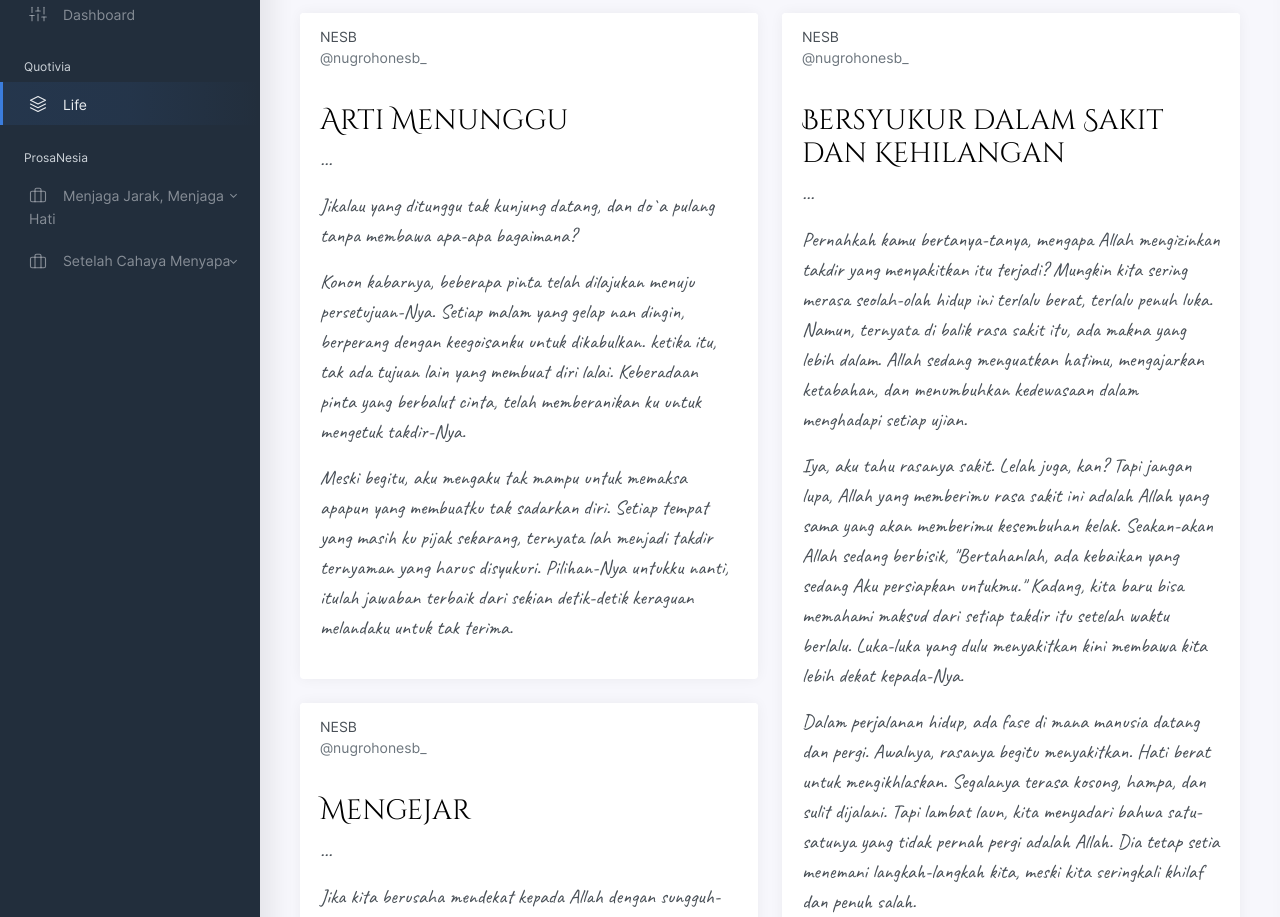
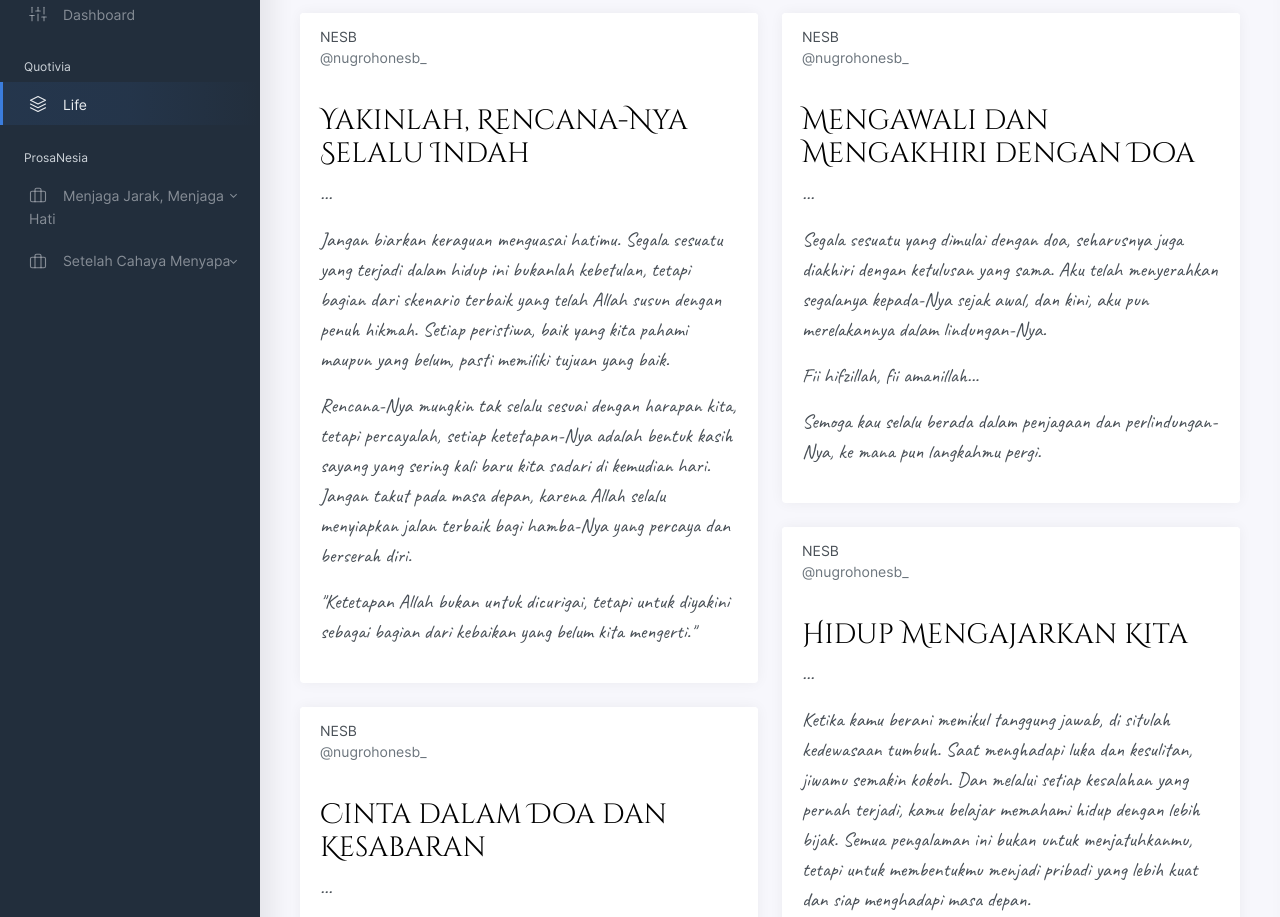
Before and after one commit to NugrohoESBB/Typography, a plain HTML site: page pages/Quotivia-Life/life.html in a window 1280 px wide. Shown: the part 122-1039 px from the top of the page. Drawn offline with Linux system fonts and the light colour scheme; a web font is replaced by a local one.

Commit message:
update file

```diff
--- a/pages/Quotivia-Life/life.html
+++ b/pages/Quotivia-Life/life.html
@@ -163,6 +163,45 @@
 
 					<div class="row">
 						<div class="col-12 col-lg-6">
+							<!-- <div class="card">
+								<div class="card-header">
+									<h5 class="card-title">NESB</h5>
+									<h6 class="card-subtitle text-muted">@nugrohonesb_</h6>
+								</div>
+								<div class="card-body">
+									<h1 class="head7 nc nc">Judulnya apa?</h1>
+									<p class="head3 quotivia-csp nc">...</p>
+									<p class="head3 quotivia-csp nc nc">content</p>
+								</div>
+							</div> -->
+
+							<div class="card">
+								<div class="card-header">
+									<h5 class="card-title">NESB</h5>
+									<h6 class="card-subtitle text-muted">@nugrohonesb_</h6>
+								</div>
+								<div class="card-body">
+									<h1 class="head7 nc nc">Yakinlah, Rencana-Nya Selalu Indah</h1>
+									<p class="head3 quotivia-csp nc">...</p>
+									<p class="head3 quotivia-csp nc nc">Jangan biarkan keraguan menguasai hatimu. Segala sesuatu yang terjadi dalam hidup ini bukanlah kebetulan, tetapi bagian dari skenario terbaik yang telah Allah susun dengan penuh hikmah. Setiap peristiwa, baik yang kita pahami maupun yang belum, pasti memiliki tujuan yang baik.</p>
+									<p class="head3 quotivia-csp nc">Rencana-Nya mungkin tak selalu sesuai dengan harapan kita, tetapi percayalah, setiap ketetapan-Nya adalah bentuk kasih sayang yang sering kali baru kita sadari di kemudian hari. Jangan takut pada masa depan, karena Allah selalu menyiapkan jalan terbaik bagi hamba-Nya yang percaya dan berserah diri.</p>
+									<p class="head3 quotivia-csp nc">"Ketetapan Allah bukan untuk dicurigai, tetapi untuk diyakini sebagai bagian dari kebaikan yang belum kita mengerti."</p>
+								</div>
+							</div>
+
+							<div class="card">
+								<div class="card-header">
+									<h5 class="card-title">NESB</h5>
+									<h6 class="card-subtitle text-muted">@nugrohonesb_</h6>
+								</div>
+								<div class="card-body">
+									<h1 class="head7 nc nc">Cinta dalam Doa dan Kesabaran</h1>
+									<p class="head3 quotivia-csp nc">...</p>
+									<p class="head3 quotivia-csp nc">Dari kisah Fatimah dan Ali, aku mulai memahami bahwa cinta sejati bukan hanya tentang siapa yang lebih berani mengungkapkan perasaan, tetapi tentang siapa yang lebih tulus menjaga dengan kesabaran. Ali menyayangi tanpa memaksakan, sementara Fatimah menjaga hatinya tanpa berlebihan.</p>
+									<p class="head3 quotivia-csp nc">Dalam diam, mereka saling menitipkan doa, yakin bahwa jika cinta telah ditetapkan oleh Allah, ia akan menemukan jalannya sendiri tanpa harus dipaksakan. Maka, aku pun belajar bahwa mencintaimu bukan soal tergesa-gesa, melainkan tentang menanti dengan ikhlas, berdoa tanpa lelah, dan percaya bahwa waktu akan mempertemukan hati yang memang ditakdirkan bersatu.</p>
+								</div>
+							</div>
+
 							<div class="card">
 								<div class="card-header">
 									<h5 class="card-title">NESB</h5>
@@ -333,6 +372,44 @@
 
 						<!-- ========================================================================= -->
 						<div class="col-12 col-lg-6">
+							<!-- <div class="card">
+								<div class="card-header">
+									<h5 class="card-title">NESB</h5>
+									<h6 class="card-subtitle text-muted">@nugrohonesb_</h6>
+								</div>
+								<div class="card-body">
+									<h1 class="head7 nc nc">Judulnya apa?</h1>
+									<p class="head3 quotivia-csp nc">...</p>
+									<p class="head3 quotivia-csp nc nc">content</p>
+								</div>
+							</div> -->
+
+							<div class="card">
+								<div class="card-header">
+									<h5 class="card-title">NESB</h5>
+									<h6 class="card-subtitle text-muted">@nugrohonesb_</h6>
+								</div>
+								<div class="card-body">
+									<h1 class="head7 nc nc">Mengawali dan Mengakhiri dengan Doa</h1>
+									<p class="head3 quotivia-csp nc">...</p>
+									<p class="head3 quotivia-csp nc nc">Segala sesuatu yang dimulai dengan doa, seharusnya juga diakhiri dengan ketulusan yang sama. Aku telah menyerahkan segalanya kepada-Nya sejak awal, dan kini, aku pun merelakannya dalam lindungan-Nya.</p>
+									<p class="head3 quotivia-csp nc nc">Fii hifzillah, fii amanillah...</p>
+									<p class="head3 quotivia-csp nc nc">Semoga kau selalu berada dalam penjagaan dan perlindungan-Nya, ke mana pun langkahmu pergi.</p>
+								</div>
+							</div>
+
+							<div class="card">
+								<div class="card-header">
+									<h5 class="card-title">NESB</h5>
+									<h6 class="card-subtitle text-muted">@nugrohonesb_</h6>
+								</div>
+								<div class="card-body">
+									<h1 class="head7 nc nc">Hidup Mengajarkan Kita</h1>
+									<p class="head3 quotivia-csp nc">...</p>
+									<p class="head3 quotivia-csp nc nc">Ketika kamu berani memikul tanggung jawab, di situlah kedewasaan tumbuh. Saat menghadapi luka dan kesulitan, jiwamu semakin kokoh. Dan melalui setiap kesalahan yang pernah terjadi, kamu belajar memahami hidup dengan lebih bijak. Semua pengalaman ini bukan untuk menjatuhkanmu, tetapi untuk membentukmu menjadi pribadi yang lebih kuat dan siap menghadapi masa depan.</p>
+								</div>
+							</div>
+
 							<div class="card">
 								<div class="card-header">
 									<h5 class="card-title">NESB</h5>
```
